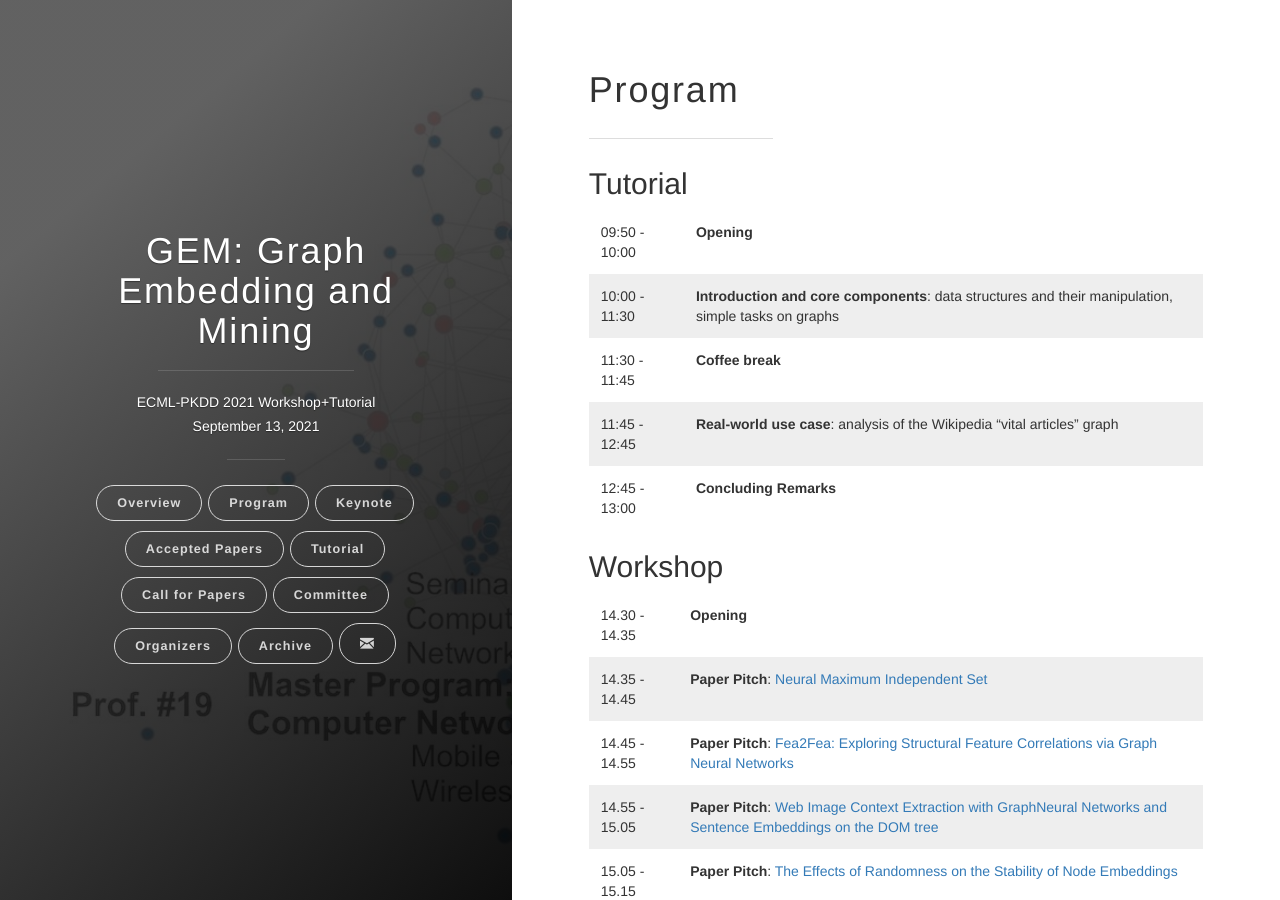
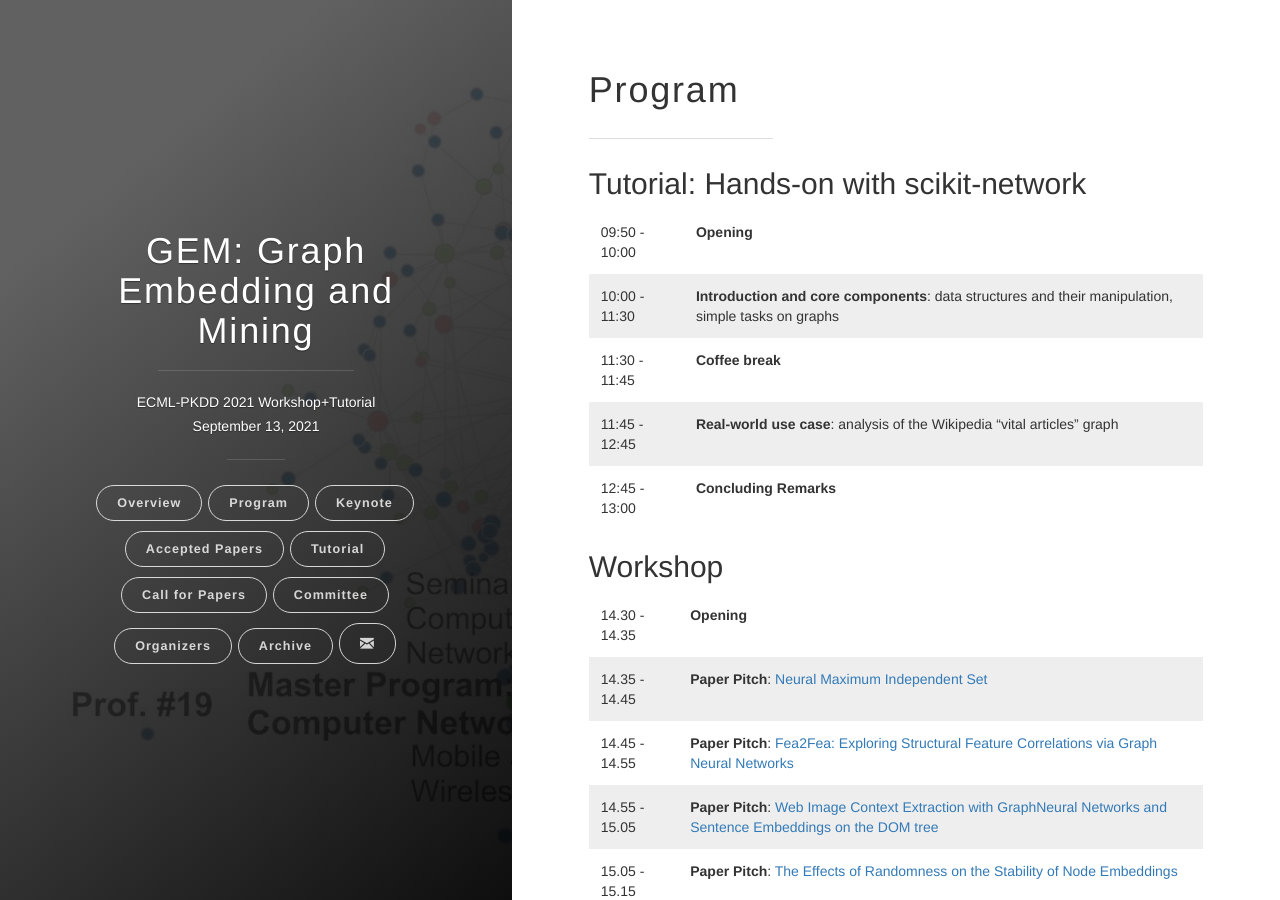
Before and after one commit to gem-ecmlpkdd/gem-ecmlpkdd.github.io, a Jekyll site: the page built from pages/program.md, in a window 1280 px wide and 900 px high. Built offline with Jekyll 4.4.1, drawn with Linux system fonts in a browser that asks for light colours; nearby versions of some CDN libraries.

Commit message:
Added tutorial title to program

```diff
--- a/pages/program.md
+++ b/pages/program.md
@@ -7,7 +7,7 @@ permalink: /program/
 
 
 
-## Tutorial
+## Tutorial: Hands-on with scikit-network
 
 09:50 - 10:00 |	**Opening**
 10:00 - 11:30 |	**Introduction and core components**: data structures and their manipulation, simple tasks on graphs
```
Also changed, not shown: 8 other files.
